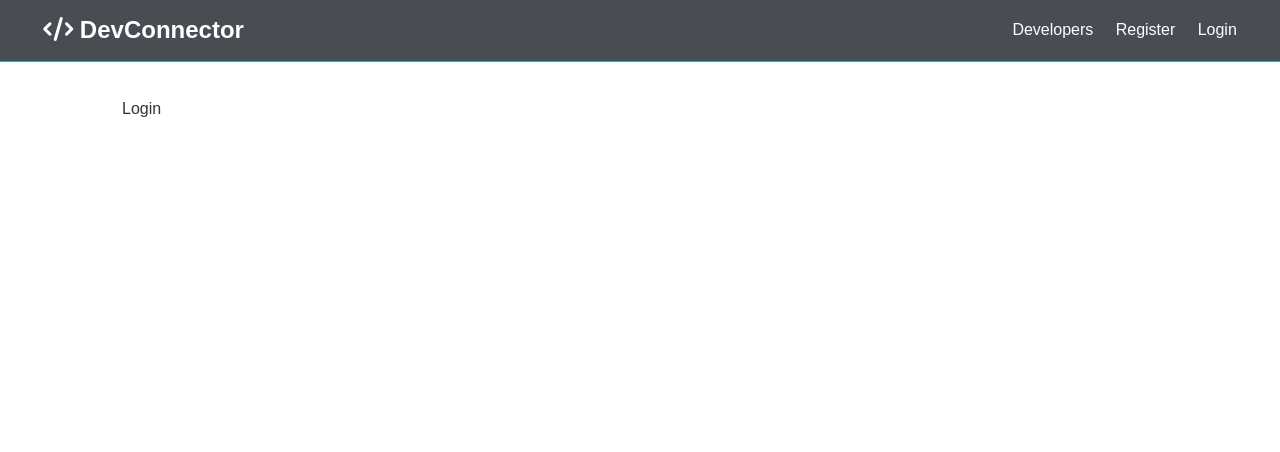
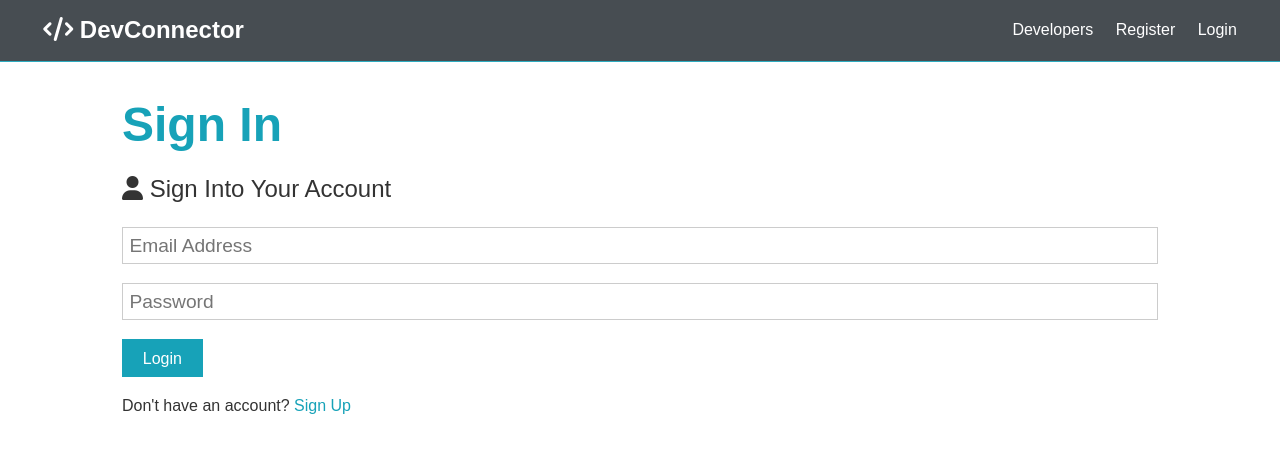
Before and after one commit to raunakb03/devconnect-mern, a React (Create React App) app in the folder client/: page /login in a window 1280 px wide. Shown: the top 452 px of the page. Built offline with nearby package versions, Linux system fonts and the light colour scheme.

Commit message:
login page

```diff
--- a/client/src/Components/auth/Login.js
+++ b/client/src/Components/auth/Login.js
@@ -1,9 +1,57 @@
-import React from 'react'
+import React, { useState } from "react";
+import { Link } from "react-router-dom";
 
 const Login = () => {
+  const [formData, setFormData] = useState({
+    email: "",
+    password: "",
+  });
+
+  const { email, password } = formData;
+
+  const onChange = (e) =>
+    setFormData({ ...formData, [e.target.name]: e.target.value });
+
+  const onSubmit = async (e) => {
+    e.preventDefault();
+
+    console.log("SUCCESS");
+  };
+
   return (
-    <div>Login</div>
-  )
-}
+    <>
+      <h1 className="large text-primary">Sign In</h1>
+      <p className="lead">
+        <i className="fas fa-user"></i> Sign Into Your Account
+      </p>
+      <form className="form" onSubmit={(e) => onSubmit(e)}>
+        <div className="form-group">
+          <input
+            type="email"
+            placeholder="Email Address"
+            name="email"
+            value={email}
+            onChange={(e) => onChange(e)}
+            required
+          />
+        </div>
+        <div className="form-group">
+          <input
+            type="password"
+            placeholder="Password"
+            name="password"
+            minLength="6"
+            value={password}
+            onChange={(e) => onChange(e)}
+          />
+        </div>
+        <input type="submit" className="btn btn-primary" value="Login" />
+      </form>
+      <p className="my-1">
+        Don't have an account? <Link to="/register">Sign Up</Link>
+      </p>
+    </>
+  );
+};
 
-export default Login
+export default Login;
--- a/client/src/Components/auth/Register.js
+++ b/client/src/Components/auth/Register.js
@@ -1,4 +1,5 @@
 import React, { useState } from "react";
+import { Link } from "react-router-dom";
 
 const Register = () => {
   const [formData, setFormData] = useState({
@@ -13,12 +14,12 @@
   const onChange = (e) =>
     setFormData({ ...formData, [e.target.name]: e.target.value });
 
-  const onSubmit = (e) => {
+  const onSubmit = async (e) => {
     e.preventDefault();
-    if (password != password2) {
+    if (password !== password2) {
       console.log("passwords do not match");
     } else {
-      console.log(formData);
+      console.log("SUCCESS");
     }
   };
 
@@ -76,10 +77,35 @@
         <input type="submit" className="btn btn-primary" value="Register" />
       </form>
       <p className="my-1">
-        Already have an account? <a href="login.html">Sign In</a>
+        Already have an account? <Link to="/login">Sign In</Link>
       </p>
     </>
   );
 };
 
 export default Register;
+
+/*else {
+      const newUser = {
+        name,
+        email,
+        password,
+      };
+
+      try {
+        const config = {
+          headers: {
+            "Content-Type": "application/json",
+          },
+        };
+
+        const body = JSON.stringify(newUser);
+
+        const res= await axios.post('/api/users', body, config)
+        console.log(res.data)
+      } catch (error) {
+        console.log(error.response.data)
+      }
+    }
+    */
+// we could have done this way but we are gonna do this using redux
```
